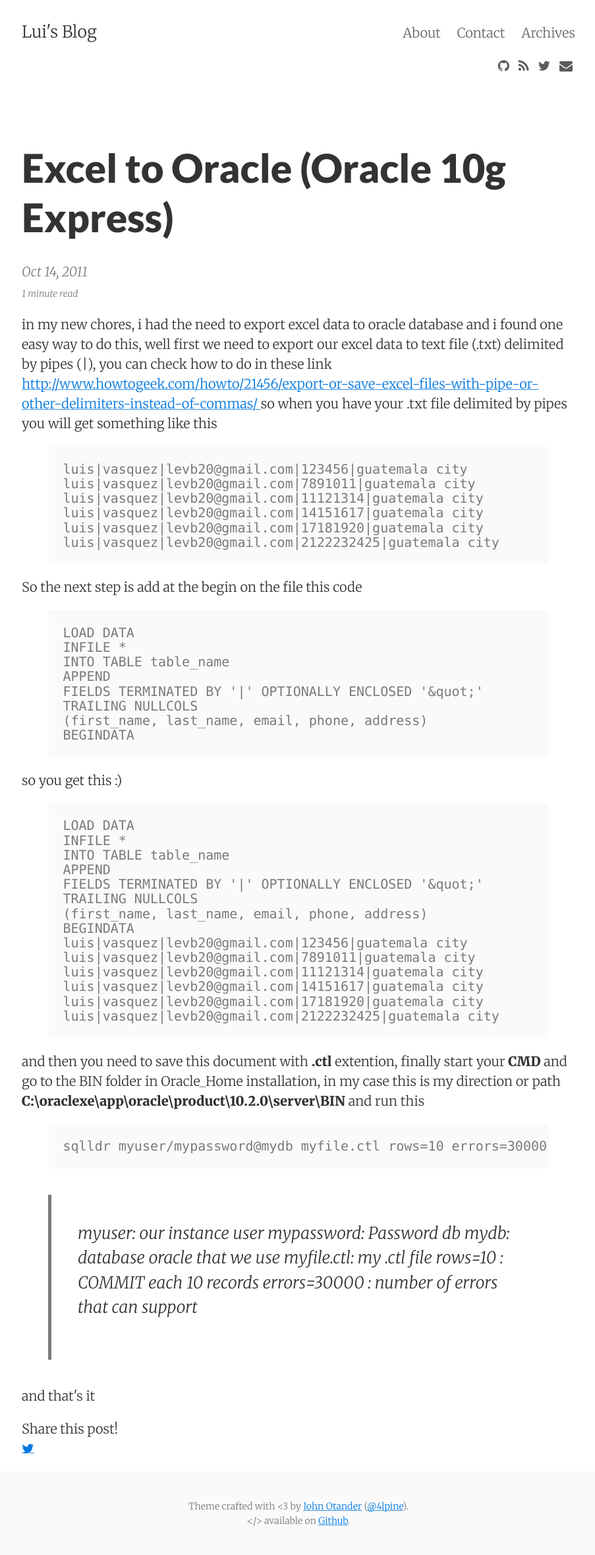
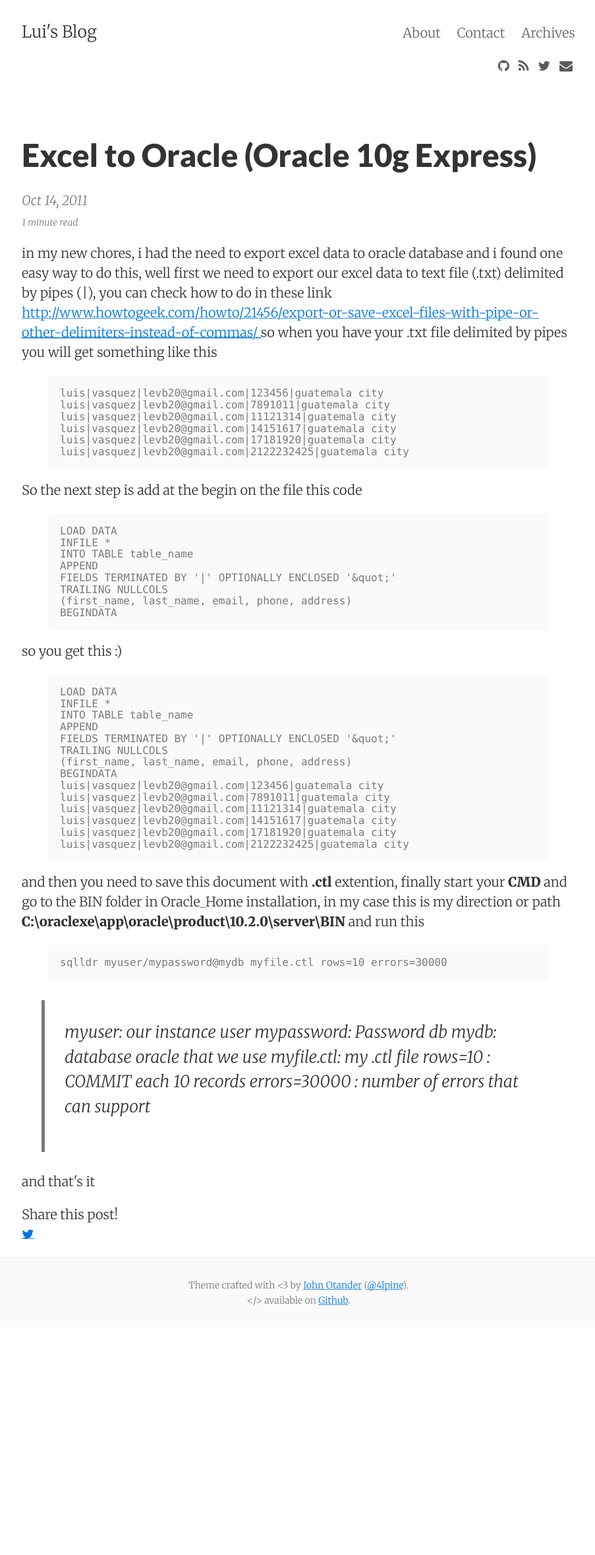
Before and after one commit to lvasquez/lvasquez.github.io, a Jekyll site: the page built from _posts/2011-10-14-excel-to-oracle-oracle-10g-express.html, in a window 1280 px wide. Shown: the whole page at 66% size, without its empty margins (187-1090 px from the left). Built offline with Jekyll 4.4.1, drawn with Linux system fonts in a browser that asks for light colours; nearby versions of some CDN libraries; comment, search, counter and statistics services are not loaded; after the commit the page ends 2012 px from its top, so only the background shows below that.

Commit message:
Change Css fonts

```diff
--- a/_sass/_code.scss
+++ b/_sass/_code.scss
@@ -21,8 +21,13 @@
   background-color: $pre-background-color;
 }
 
+.highlight {
+  font-size: 0.8rem;
+}
+
+
 .highlight .p {
-  font-size: 1.125rem;
+  font-size: 0.8rem;
   line-height: 1;
 }
 
--- a/_sass/_variables.scss
+++ b/_sass/_variables.scss
@@ -7,7 +7,7 @@
 $heading-font-weight: 900 !default;
 $heading-line-height: 1.25 !default;
 $monospace-font-family: 'Source Code Pro', Consolas, monospace !default;
-$h1: 2.998rem !default;
+$h1: 2.398rem !default;
 $h2: 1.5rem !default;
 $h3: 1.25rem !default;
 $h4: 1rem !default;
@@ -63,7 +63,7 @@
 // Whitespace
 $space-1: .5rem !default;
 $space-2: 1rem !default;
-$space-3: 2rem !default;
+$space-3: 1.5rem !default;
 $space-4: 4rem !default;
 
 // Buttons
```
